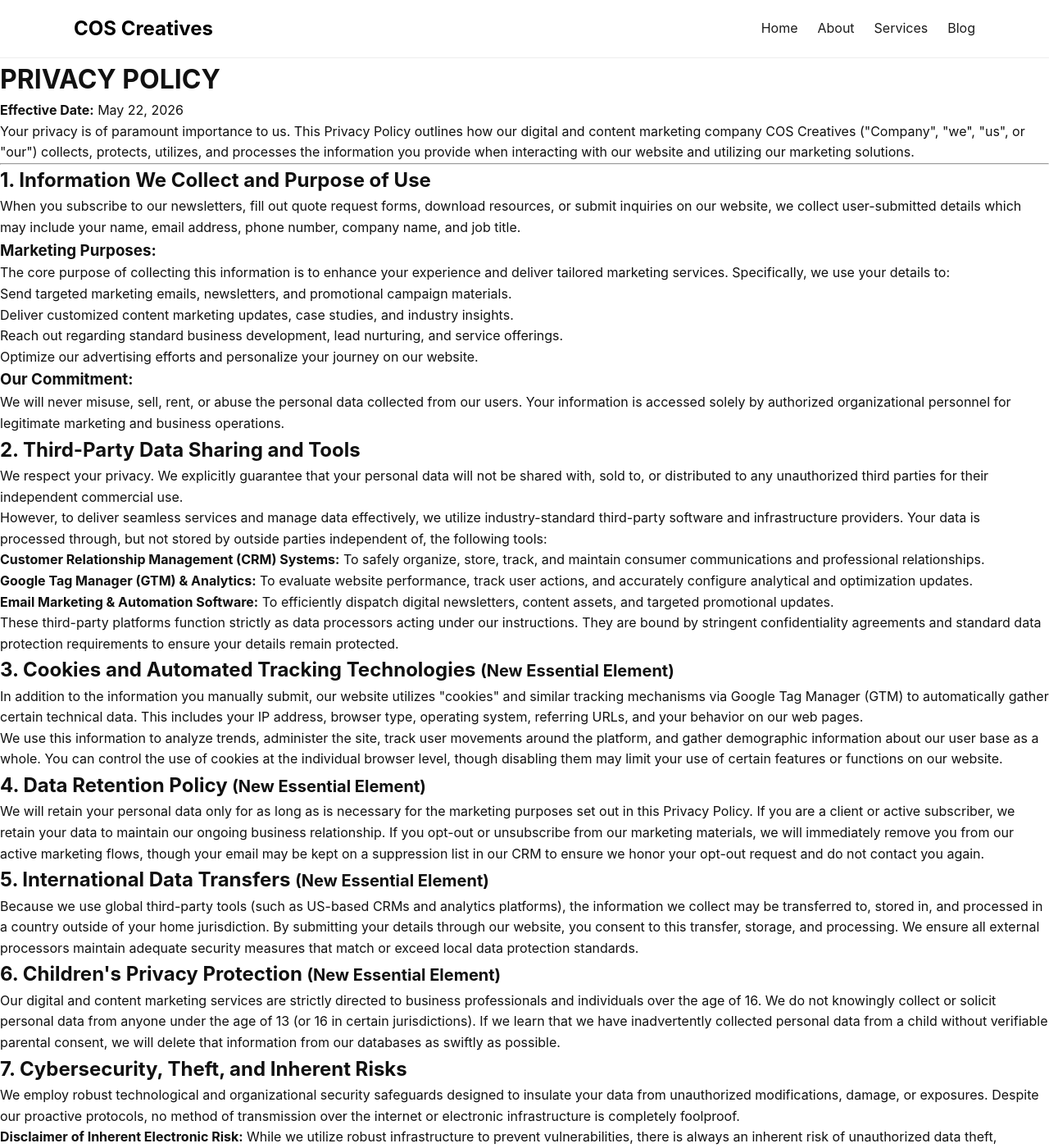
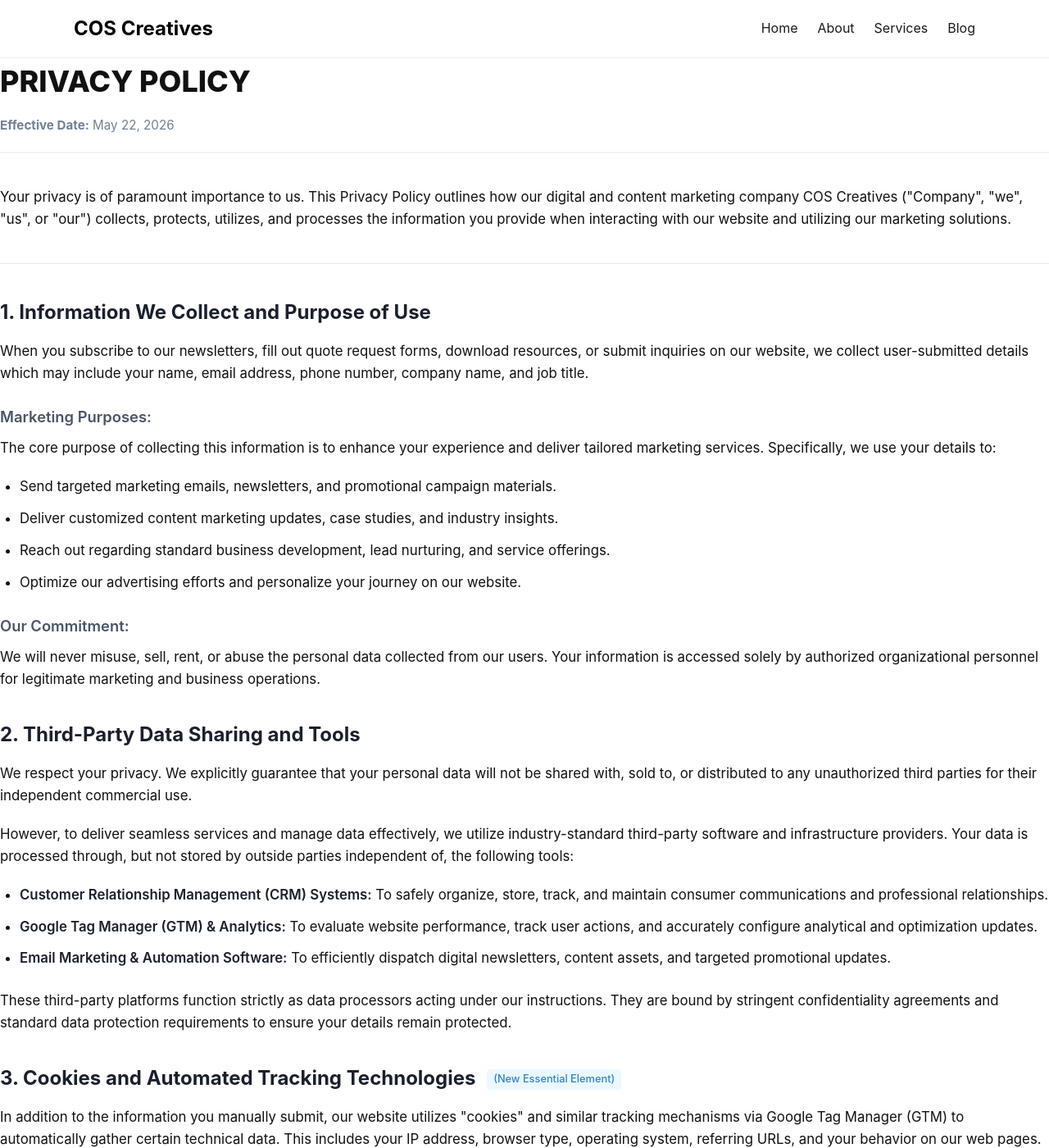
Before and after one commit to coscreativez-main/website, a Jekyll site: the page built from privacy_policy.html, in a window 1280 px wide and 1400 px high. Shown: the whole window at 82% size. Built offline with Jekyll 4.4.1, drawn with Linux system fonts in a browser that asks for light colours.

Commit message:
Update style.css

```diff
--- a/assets/css/style.css
+++ b/assets/css/style.css
@@ -1577,3 +1577,137 @@ article img {
     font-size: 1.6rem;
   }
 }
+
+  COS Creatives Privacy Policy Layout
+   ========================================================================== */
+
+/* Layout Container */
+.cos-policy-page-container {
+    max-width: 800px;
+    margin: 40px auto;
+    padding: 0 24px;
+}
+
+/* Header Section */
+.cos-policy-main-header {
+    margin-bottom: 40px;
+    border-bottom: 2px solid #edf2f7;
+    padding-bottom: 20px;
+}
+
+.cos-policy-hero-title {
+    font-size: 2.25rem;
+    margin: 0 0 12px 0;
+    font-weight: 800;
+}
+
+.cos-policy-meta-date {
+    font-size: 0.95rem;
+    color: #718096;
+    margin: 0;
+}
+
+/* Base Body Typography */
+.cos-policy-content-body {
+    font-size: 1.05rem;
+}
+
+.cos-policy-section {
+    margin-bottom: 35px;
+}
+
+.cos-policy-paragraph {
+    margin: 0 0 20px 0;
+}
+
+/* Headings */
+.cos-policy-heading-two {
+    font-size: 1.5rem;
+    color: #1a202c;
+    margin: 35px 0 15px 0;
+    font-weight: 700;
+}
+
+.cos-policy-heading-three {
+    font-size: 1.15rem;
+    color: #4a5568;
+    margin: 25px 0 10px 0;
+    font-weight: 600;
+}
+
+/* Badges and Dimmed Text */
+.cos-policy-subtext {
+    font-size: 0.8rem;
+    font-weight: 500;
+    color: #3182ce;
+    background-color: #ebf8ff;
+    padding: 2px 8px;
+    border-radius: 4px;
+    margin-left: 8px;
+    vertical-align: middle;
+    display: inline-block;
+}
+
+/* Lists */
+.cos-policy-unordered-list {
+    margin: 0 0 25px 0;
+    padding-left: 24px;
+}
+
+.cos-policy-list-item {
+    margin-bottom: 12px;
+}
+
+.cos-policy-emphasis {
+    color: #1a202c;
+    font-weight: 600;
+}
+
+/* Decorative Elements */
+.cos-policy-divider {
+    border: 0;
+    height: 1px;
+    background: #e2e8f0;
+    margin: 40px 0;
+}
+
+/* Callout Box Disclaimer */
+.cos-policy-callout-box {
+    background-color: #f7fafc;
+    border-left: 4px solid #e2e8f0;
+    margin: 20px 0;
+    padding: 20px;
+    font-size: 1rem;
+    color: #4a5568;
+    border-radius: 0 6px 6px 0;
+}
+
+/* ==========================================================================
+   Responsive Design & Mobile Optimization
+   ========================================================================== */
+
+@media (max-width: 768px) {
+    .cos-policy-page-container {
+        margin: 24px auto;
+        padding: 0 20px;
+    }
+
+    .cos-policy-hero-title {
+        font-size: 1.75rem;
+    }
+
+    .cos-policy-heading-two {
+        font-size: 1.3rem;
+    }
+
+    .cos-policy-heading-three {
+        font-size: 1.1rem;
+    }
+
+    .cos-policy-subtext {
+        display: block;
+        margin-left: 0;
+        margin-top: 6px;
+        width: fit-content;
+    }
+}
```
